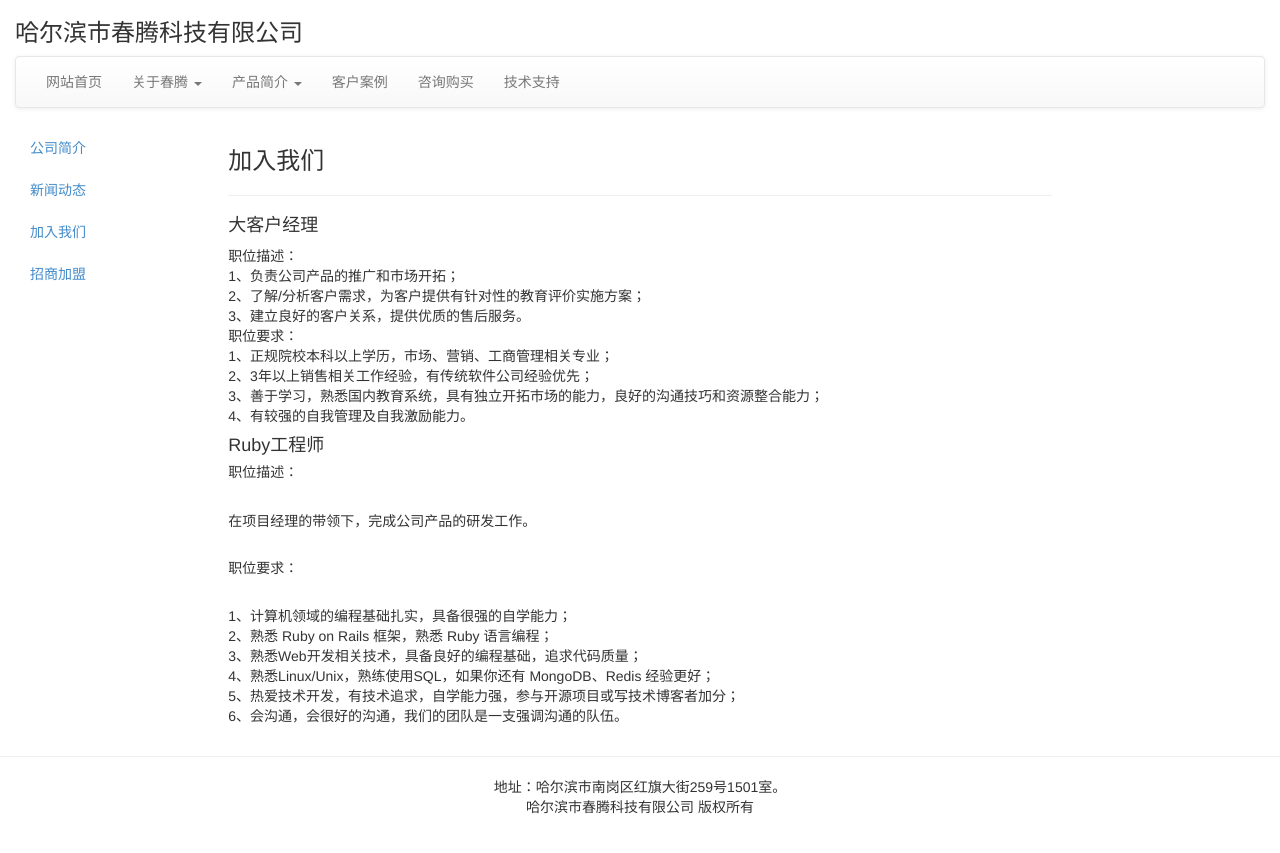
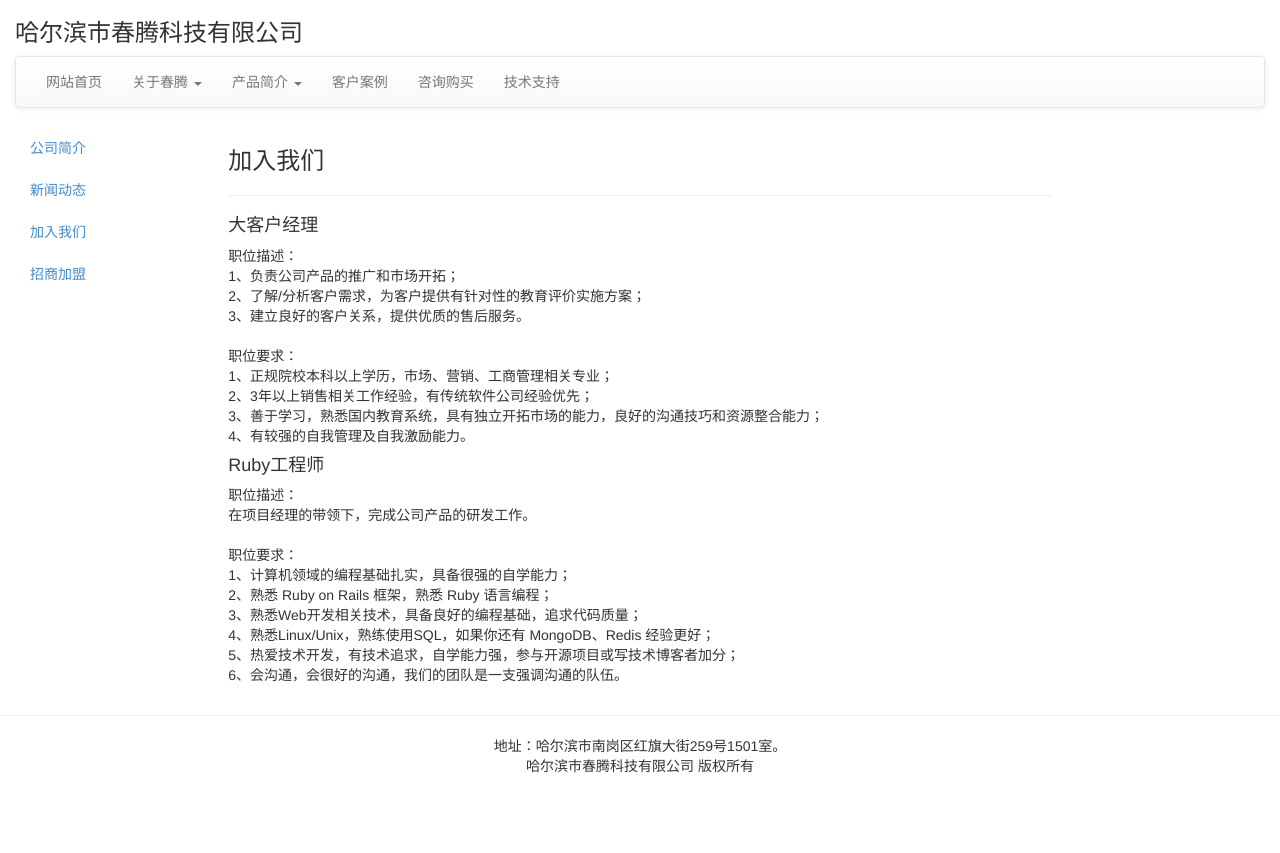
Before and after one commit to Zhou0426/counting_site, a Jekyll site: the page built from about/joinus.html, in a window 1280 px wide. Shown: the top 853 px of the page. Built offline with Jekyll 4.4.1, drawn with Linux system fonts in a browser that asks for light colours; Markdown is read by kramdown in place of the engine named in the settings.

Commit message:
修改格式

```diff
--- a/about/joinus.html
+++ b/about/joinus.html
@@ -18,6 +18,7 @@
 			<br/>
 			3、建立良好的客户关系，提供优质的售后服务。
 			<br/>
+			<br/>
 			职位要求：
 			<br/>
 			1、正规院校本科以上学历，市场、营销、工商管理相关专业；
@@ -33,12 +34,12 @@
 	<div>
 		<h4>Ruby工程师</h4>
 		<p>
-			<h5>职位描述：</h5>
+			职位描述：
 			<br/>
 			在项目经理的带领下，完成公司产品的研发工作。
 			<br/>
 			<br/>
-			<h5>职位要求：</h5>
+			职位要求：
 			<br/>
 			1、计算机领域的编程基础扎实，具备很强的自学能力；
 			<br/>
```
